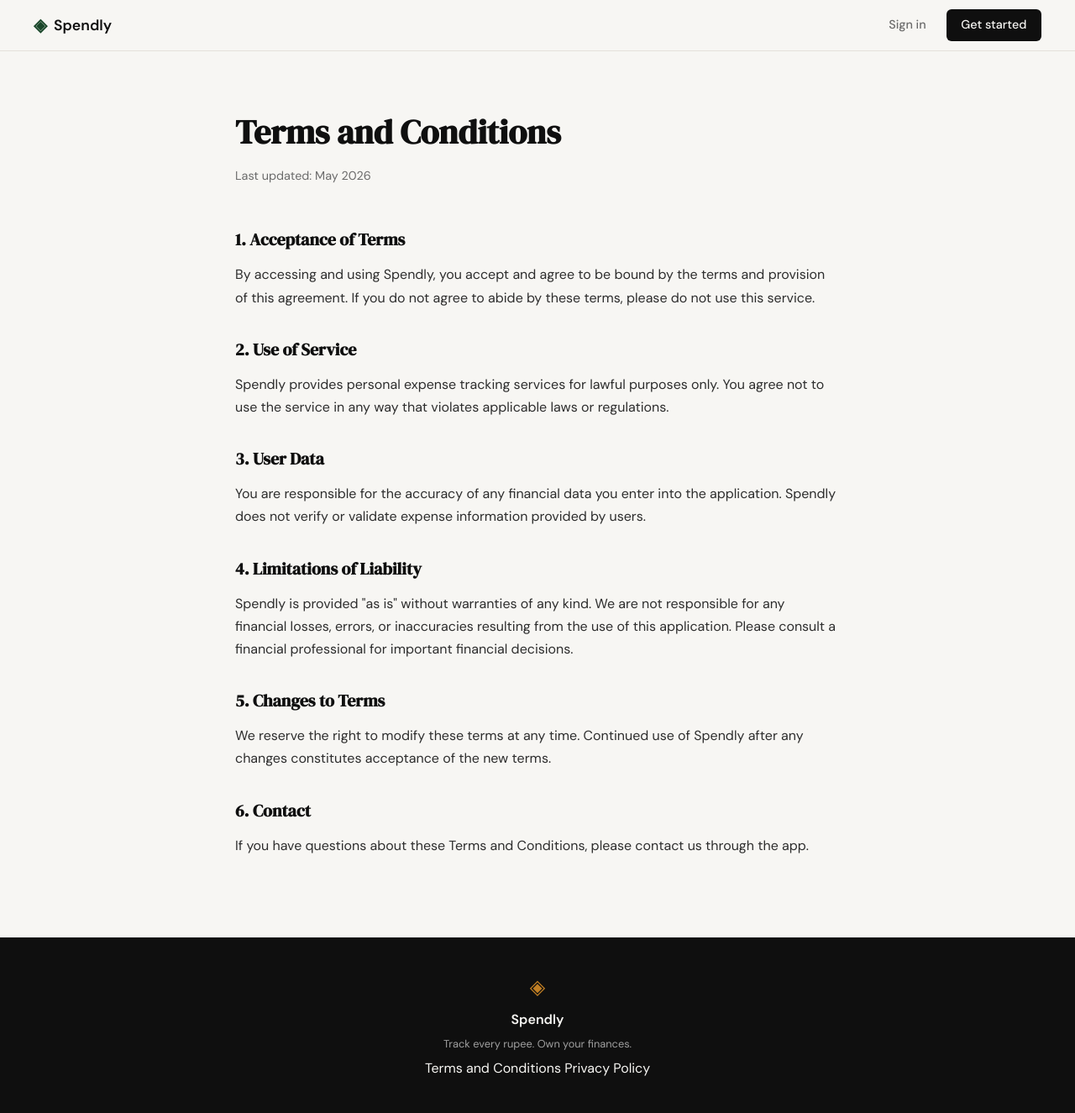
After one commit to rajkum1825/spendly, a Flask app: page /terms in a window 1280 px wide. The commit adds this page. Shown: the whole page at 84% size. Run offline with Flask 3, Linux system fonts and the light colour scheme.

Commit message:
landing: add terms and conditons pages

```diff
--- a/app.py
+++ b/app.py
@@ -20,6 +20,11 @@ def register():
 @app.route("/login")
 def login():
     return render_template("login.html")
+
+
+@app.route("/terms")
+def terms():
+    return render_template("terms.html")
 
 
 # ------------------------------------------------------------------ #
--- a/static/css/style.css
+++ b/static/css/style.css
@@ -528,3 +528,44 @@ a { color: inherit; text-decoration: none; }
     .nav-links a:not(.nav-cta) { display: none; }
     .hero { padding: 3rem 1rem 2rem; }
 }
+
+/* ------------------------------------------------------------------ */
+/* Legal Pages (Terms, Privacy)                                       */
+/* ------------------------------------------------------------------ */
+
+.legal-page {
+    padding: 4rem 2rem;
+    min-height: calc(100vh - 200px);
+}
+
+.legal-container {
+    max-width: 720px;
+    margin: 0 auto;
+}
+
+.legal-container h1 {
+    font-family: var(--font-display);
+    font-size: 2.5rem;
+    margin-bottom: 0.5rem;
+}
+
+.legal-container .last-updated {
+    color: var(--ink-muted);
+    margin-bottom: 3rem;
+    font-size: 0.9rem;
+}
+
+.legal-container section {
+    margin-bottom: 2rem;
+}
+
+.legal-container h2 {
+    font-family: var(--font-display);
+    font-size: 1.25rem;
+    margin-bottom: 0.75rem;
+}
+
+.legal-container p {
+    color: var(--ink-soft);
+    line-height: 1.7;
+}
--- a/templates/base.html
+++ b/templates/base.html
@@ -35,7 +35,7 @@
             <span class="footer-name">Spendly</span>
             <p class="footer-copy">Track every rupee. Own your finances.</p>
             <div class="footer-links">
-                <a href="#">Terms and Conditions</a>
+                <a href="/terms">Terms and Conditions</a>
                 <a href="#">Privacy Policy</a>
             </div>
         </div>
--- /dev/null
+++ b/templates/terms.html
@@ -0,0 +1,42 @@
+{% extends "base.html" %}
+
+{% block title %}Terms and Conditions — Spendly{% endblock %}
+
+{% block content %}
+<div class="legal-page">
+    <div class="legal-container">
+        <h1>Terms and Conditions</h1>
+        <p class="last-updated">Last updated: May 2026</p>
+
+        <section>
+            <h2>1. Acceptance of Terms</h2>
+            <p>By accessing and using Spendly, you accept and agree to be bound by the terms and provision of this agreement. If you do not agree to abide by these terms, please do not use this service.</p>
+        </section>
+
+        <section>
+            <h2>2. Use of Service</h2>
+            <p>Spendly provides personal expense tracking services for lawful purposes only. You agree not to use the service in any way that violates applicable laws or regulations.</p>
+        </section>
+
+        <section>
+            <h2>3. User Data</h2>
+            <p>You are responsible for the accuracy of any financial data you enter into the application. Spendly does not verify or validate expense information provided by users.</p>
+        </section>
+
+        <section>
+            <h2>4. Limitations of Liability</h2>
+            <p>Spendly is provided "as is" without warranties of any kind. We are not responsible for any financial losses, errors, or inaccuracies resulting from the use of this application. Please consult a financial professional for important financial decisions.</p>
+        </section>
+
+        <section>
+            <h2>5. Changes to Terms</h2>
+            <p>We reserve the right to modify these terms at any time. Continued use of Spendly after any changes constitutes acceptance of the new terms.</p>
+        </section>
+
+        <section>
+            <h2>6. Contact</h2>
+            <p>If you have questions about these Terms and Conditions, please contact us through the app.</p>
+        </section>
+    </div>
+</div>
+{% endblock %}
```
